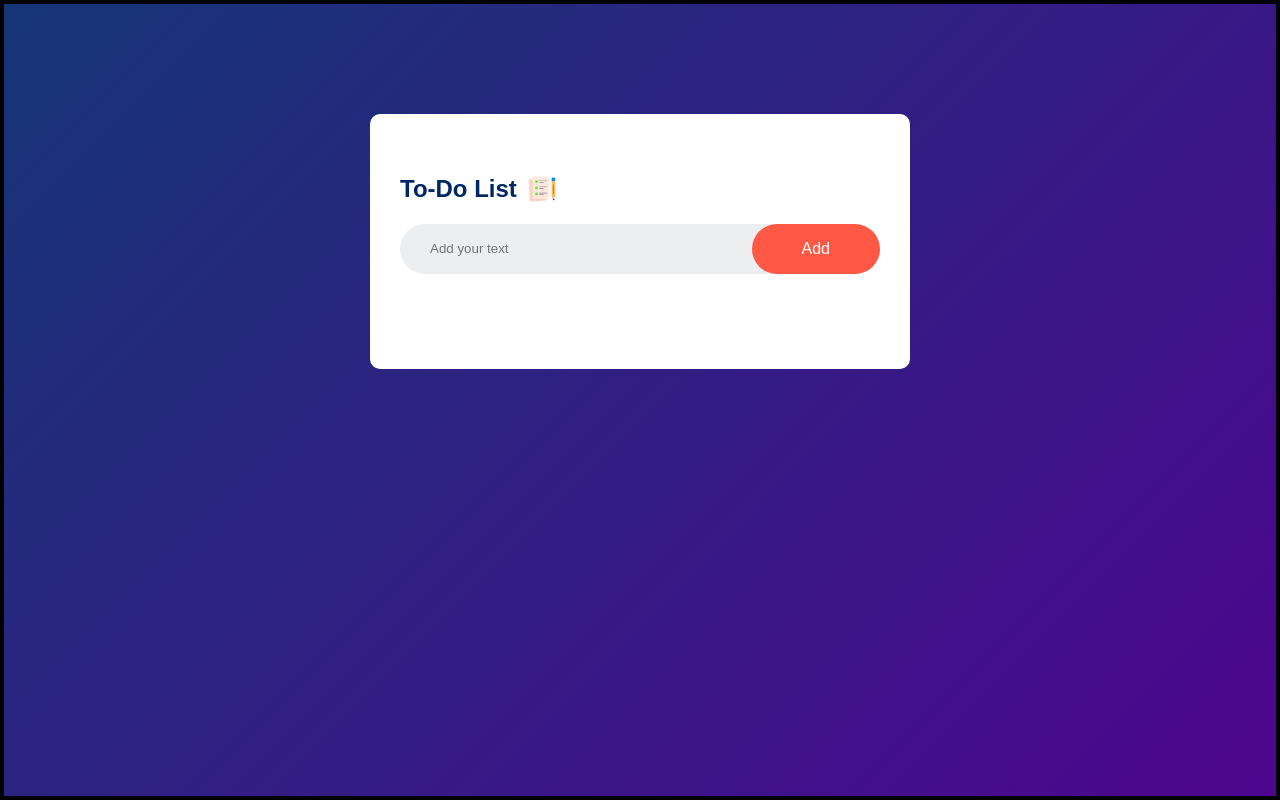
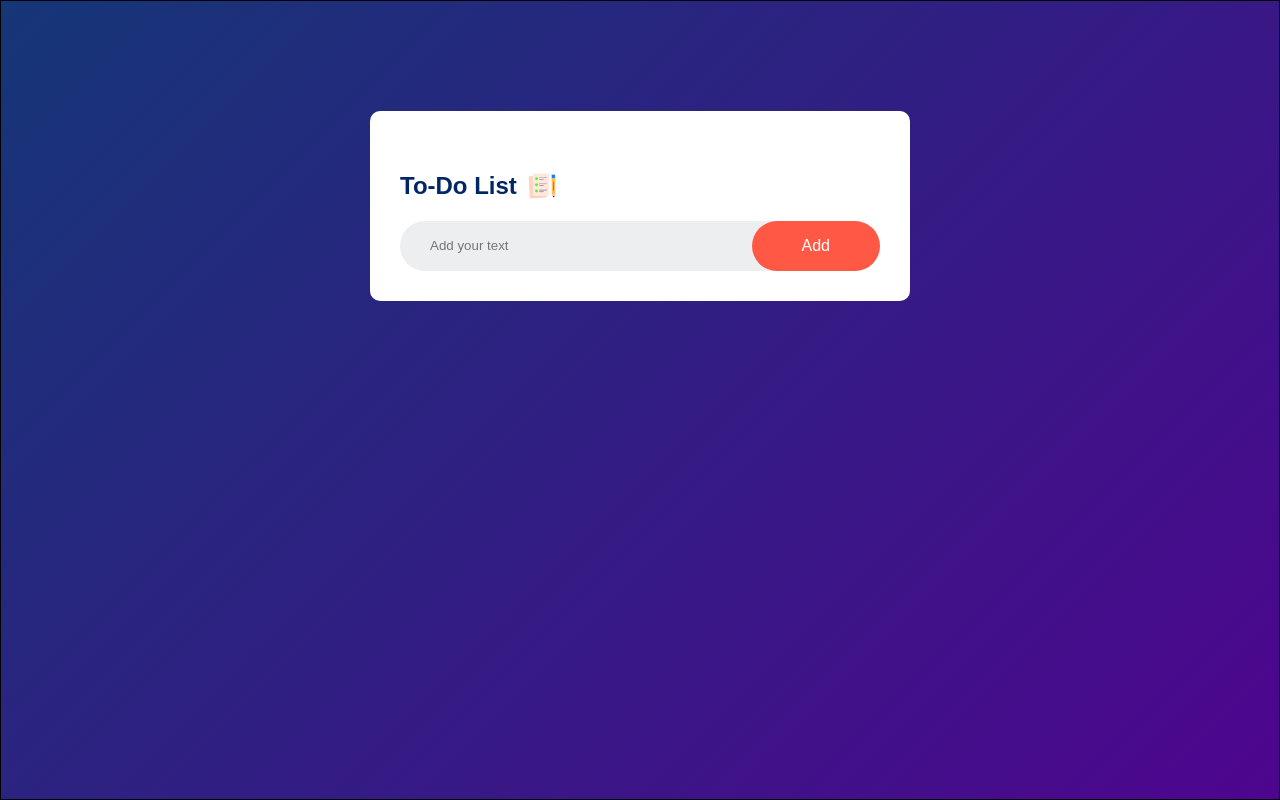
Before and after one commit to MichaelMartin77/Javascript-To-Do-List-, a plain HTML site: page index.html in a window 1280 px wide. Drawn offline with Linux system fonts and the light colour scheme.

Commit message:
tweaks to saveon refresh and updated read me

```diff
--- a/script.js
+++ b/script.js
@@ -62,7 +62,6 @@ function saveTask() {
             text: taskText,
             completed: isCompleted
         };
-
         tasks.push(taskObj);
     }
 
--- a/style.css
+++ b/style.css
@@ -15,7 +15,7 @@ html, body {
     min-height: 100vh;
     background: linear-gradient(135deg, #153677, #4e058f);
     padding: 10px;
-    border: 4px solid black;
+    border: 1px solid black;
 }
 
 .todo-app {
@@ -23,7 +23,7 @@ html, body {
     max-width: 540px;
     background: #fff;
     margin: 100px auto 20px;
-    padding: 40px 30px 70px;
+    padding: 40px 30px 5px;
     border-radius: 10px;
 }
 
```
Also changed, not shown: 1 other file.
